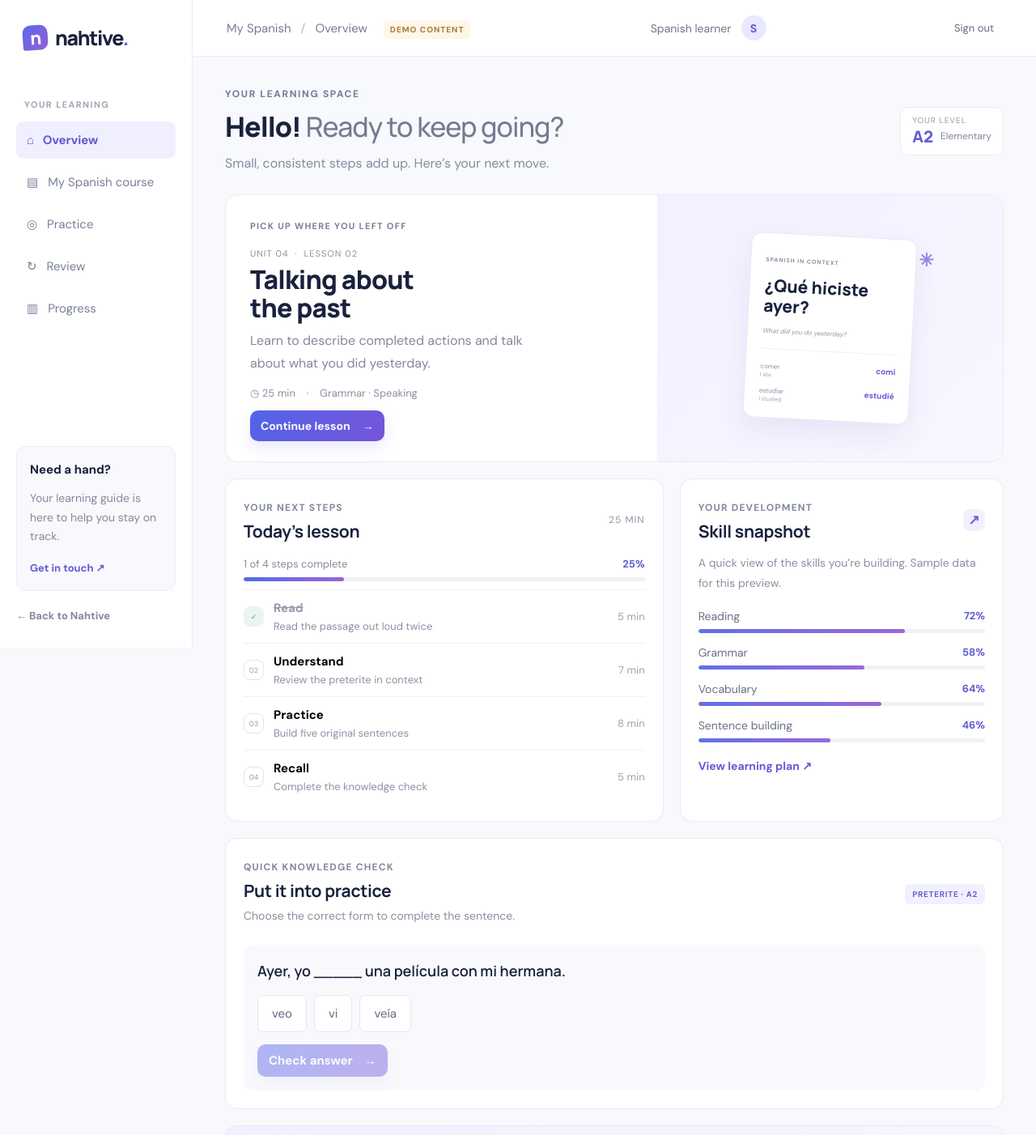
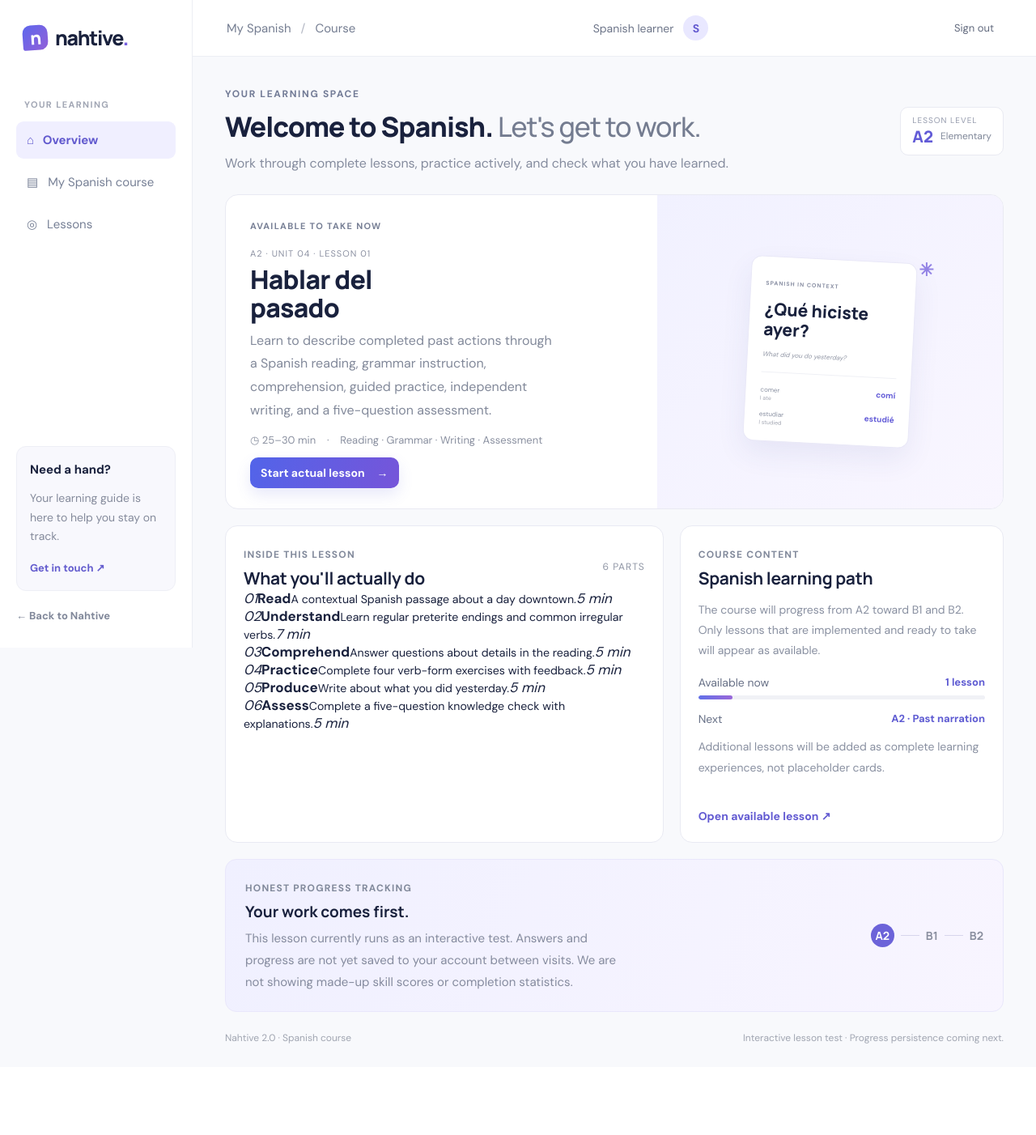
Before and after one commit to joshkhenry-sys/nahtive-2.0, a Next.js app: page /dashboard in a window 1280 px wide. Shown: the top 1402 px of the page at 81% size. After the commit the page ends 1318 px from the top, so only its background shows below. Built offline with nearby package versions, Linux system fonts and the light colour scheme.

Commit message:
Replace demo dashboard with actual lesson entry

```diff
--- a/app/dashboard/page.tsx
+++ b/app/dashboard/page.tsx
@@ -1,25 +1,76 @@
 "use client";
 import Link from "next/link";
-import { useState } from "react";
 import { signOut } from "@/app/auth/actions";
 
-const lessonSteps = ["Read the passage out loud twice", "Review the preterite in context", "Build five original sentences", "Complete the knowledge check"];
-
 export default function Dashboard() {
-  const [done,setDone] = useState([true,false,false,false]);
-  const [answer,setAnswer] = useState("");
-  const [checked,setChecked] = useState(false);
-  const count = done.filter(Boolean).length;
   return <main className="learner-app">
-    <aside className="learner-sidebar"><Link className="brand" href="/"><span className="brand-symbol">n</span><span>nahtive<span className="brand-dot">.</span></span></Link><div className="side-label">YOUR LEARNING</div><nav><a className="side-active" href="#overview">⌂ &nbsp; Overview</a><a href="#course-plan">▤ &nbsp; My Spanish course</a><a href="#today">◎ &nbsp; Practice</a><a href="#review">↻ &nbsp; Review</a><a href="#progress">▥ &nbsp; Progress</a></nav><div className="sidebar-bottom"><div className="help-card"><b>Need a hand?</b><p>Your learning guide is here to help you stay on track.</p><a href="mailto:hello@nahtive.com">Get in touch ↗</a></div><Link href="/">← Back to Nahtive</Link></div></aside>
-    <div className="learner-main"><header className="learner-topbar"><span>My Spanish <i>/</i> Overview <b>DEMO CONTENT</b></span><span className="learner-profile">Spanish learner <i>S</i></span><form action={signOut}><button className="logout-link" type="submit">Sign out</button></form></header>
-      <div className="learner-content" id="overview"><div className="welcome"><div><div className="eyebrow">YOUR LEARNING SPACE</div><h1>Hello! <span>Ready to keep going?</span></h1><p>Small, consistent steps add up. Here’s your next move.</p></div><div className="level-badge"><small>YOUR LEVEL</small><b>A2</b><span>Elementary</span></div></div>
-        <section className="continue-card"><div className="continue-copy"><small>PICK UP WHERE YOU LEFT OFF</small><div className="unit-label">UNIT 04 &nbsp;·&nbsp; LESSON 02</div><h2>Talking about<br/>the past</h2><p>Learn to describe completed actions and talk about what you did yesterday.</p><div className="lesson-meta">◷ 25 min &nbsp;&nbsp; · &nbsp;&nbsp; Grammar · Speaking</div><Link className="button button-primary" href="/lesson">Continue lesson <span>→</span></Link></div><div className="continue-art"><div className="spanish-card"><small>SPANISH IN CONTEXT</small><strong>¿Qué hiciste<br/>ayer?</strong><em>What did you do yesterday?</em><hr/><div><span>comer</span><b>comí</b><small>I ate</small></div><div><span>estudiar</span><b>estudié</b><small>I studied</small></div></div><b className="art-star">✳</b></div></section>
-        <div className="learner-grid"><section className="learner-card" id="today"><div className="card-title"><div><small>YOUR NEXT STEPS</small><h3>Today’s lesson</h3></div><span>25 MIN</span></div><div className="task-progress"><div><span>{count} of 4 steps complete</span><b>{Math.round(count/4*100)}%</b></div><div className="progress-line"><i style={{width:(count/4*100)+"%"}}/></div></div><div className="task-list">{lessonSteps.map((step,i)=><button className={done[i]?"task-done":""} key={step} onClick={()=>setDone(old=>old.map((v,j)=>i===j?!v:v))}><i>{done[i]?"✓":"0"+(i+1)}</i><span><b>{["Read","Understand","Practice","Recall"][i]}</b><small>{step}</small></span><em>{["5","7","8","5"][i]} min</em></button>)}</div></section>
-          <section className="learner-card" id="progress"><div className="card-title"><div><small>YOUR DEVELOPMENT</small><h3>Skill snapshot</h3></div><b className="snapshot-arrow">↗</b></div><p className="snapshot-copy">A quick view of the skills you’re building. Sample data for this preview.</p><div className="skill-list">{[["Reading",72],["Grammar",58],["Vocabulary",64],["Sentence building",46]].map(([label,value])=><div key={label}><div><span>{label}</span><b>{value}%</b></div><div className="skill-line"><i style={{width:value+"%"}}/></div></div>)}</div><a className="learn-more" href="#course-plan">View learning plan ↗</a></section></div>
-        <section className="learner-card knowledge-card" id="review"><div className="knowledge-head"><div><small>QUICK KNOWLEDGE CHECK</small><h3>Put it into practice</h3><p>Choose the correct form to complete the sentence.</p></div><b>PRETERITE · A2</b></div><div className="question-area"><p>Ayer, yo _____ una película con mi hermana.</p><div className="choice-list">{["veo","vi","veía"].map(option=><button key={option} className={(answer===option?"choice-selected ":"")+(checked&&option==="vi"?"choice-correct ":"")+(checked&&answer===option&&option!=="vi"?"choice-wrong":"")} onClick={()=>{setAnswer(option);setChecked(false);}}>{option}</button>)}</div>{checked&&<p className={answer==="vi"?"feedback good":"feedback bad"}>{answer==="vi"?"Correct. “Ayer” places the completed action in the past, so “vi” is the preterite form.":"Not quite. The sentence describes one completed action yesterday. The preterite form of “ver” is “vi”."}</p>}<button className="button button-primary check-button" disabled={!answer} onClick={()=>setChecked(true)}>Check answer <span>→</span></button></div></section>
-        <section className="next-card" id="course-plan"><div><small>COMING UP</small><h3>Keep building your Spanish.</h3><p>Your course will guide you through grammar, reading, vocabulary, and real communication—one clear step at a time.</p></div><div className="next-levels"><b>A2</b><i/><span>B1</span><i/><span>B2</span></div></section>
-        <footer className="learner-footer"><span>Nahtive 2.0 · Learning with intention.</span><span>Preview build · Your progress isn’t saved yet.</span></footer>
+    <aside className="learner-sidebar">
+      <Link className="brand" href="/"><span className="brand-symbol">n</span><span>nahtive<span className="brand-dot">.</span></span></Link>
+      <div className="side-label">YOUR LEARNING</div>
+      <nav>
+        <a className="side-active" href="#overview">⌂ &nbsp; Overview</a>
+        <a href="#course-plan">▤ &nbsp; My Spanish course</a>
+        <a href="#available-lessons">◎ &nbsp; Lessons</a>
+      </nav>
+      <div className="sidebar-bottom">
+        <div className="help-card"><b>Need a hand?</b><p>Your learning guide is here to help you stay on track.</p><a href="mailto:hello@nahtive.com">Get in touch ↗</a></div>
+        <Link href="/">← Back to Nahtive</Link>
+      </div>
+    </aside>
+    <div className="learner-main">
+      <header className="learner-topbar">
+        <span>My Spanish <i>/</i> Course</span>
+        <span className="learner-profile">Spanish learner <i>S</i></span>
+        <form action={signOut}><button className="logout-link" type="submit">Sign out</button></form>
+      </header>
+      <div className="learner-content" id="overview">
+        <div className="welcome">
+          <div><div className="eyebrow">YOUR LEARNING SPACE</div><h1>Welcome to Spanish. <span>Let's get to work.</span></h1><p>Work through complete lessons, practice actively, and check what you have learned.</p></div>
+          <div className="level-badge"><small>LESSON LEVEL</small><b>A2</b><span>Elementary</span></div>
+        </div>
+        <section className="continue-card" id="available-lessons">
+          <div className="continue-copy">
+            <small>AVAILABLE TO TAKE NOW</small>
+            <div className="unit-label">A2 · UNIT 04 · LESSON 01</div>
+            <h2>Hablar del<br/>pasado</h2>
+            <p>Learn to describe completed past actions through a Spanish reading, grammar instruction, comprehension, guided practice, independent writing, and a five-question assessment.</p>
+            <div className="lesson-meta">◷ 25–30 min &nbsp;&nbsp; · &nbsp;&nbsp; Reading · Grammar · Writing · Assessment</div>
+            <Link className="button button-primary" href="/lesson">Start actual lesson <span>→</span></Link>
+          </div>
+          <div className="continue-art">
+            <div className="spanish-card"><small>SPANISH IN CONTEXT</small><strong>¿Qué hiciste<br/>ayer?</strong><em>What did you do yesterday?</em><hr/><div><span>comer</span><b>comí</b><small>I ate</small></div><div><span>estudiar</span><b>estudié</b><small>I studied</small></div></div>
+            <b className="art-star">✳</b>
+          </div>
+        </section>
+        <div className="learner-grid" id="course-plan">
+          <section className="learner-card">
+            <div className="card-title"><div><small>INSIDE THIS LESSON</small><h3>What you'll actually do</h3></div><span>6 PARTS</span></div>
+            <div className="task-list">
+              {[
+                ["01","Read","A contextual Spanish passage about a day downtown.","5 min"],
+                ["02","Understand","Learn regular preterite endings and common irregular verbs.","7 min"],
+                ["03","Comprehend","Answer questions about details in the reading.","5 min"],
+                ["04","Practice","Complete four verb-form exercises with feedback.","5 min"],
+                ["05","Produce","Write about what you did yesterday.","5 min"],
+                ["06","Assess","Complete a five-question knowledge check with explanations.","5 min"]
+              ].map(([number,title,description,time])=><div className="task-row" key={number}><i>{number}</i><span><b>{title}</b><small>{description}</small></span><em>{time}</em></div>)}
+            </div>
+          </section>
+          <section className="learner-card">
+            <div className="card-title"><div><small>COURSE CONTENT</small><h3>Spanish learning path</h3></div></div>
+            <p className="snapshot-copy">The course will progress from A2 toward B1 and B2. Only lessons that are implemented and ready to take will appear as available.</p>
+            <div className="skill-list">
+              <div><div><span>Available now</span><b>1 lesson</b></div><div className="skill-line"><i style={{width:"12%"}}/></div></div>
+              <div><div><span>Next</span><b>A2 · Past narration</b></div><p className="snapshot-copy">Additional lessons will be added as complete learning experiences, not placeholder cards.</p></div>
+            </div>
+            <Link className="learn-more" href="/lesson">Open available lesson ↗</Link>
+          </section>
+        </div>
+        <section className="next-card">
+          <div><small>HONEST PROGRESS TRACKING</small><h3>Your work comes first.</h3><p>This lesson currently runs as an interactive test. Answers and progress are not yet saved to your account between visits. We are not showing made-up skill scores or completion statistics.</p></div>
+          <div className="next-levels"><b>A2</b><i/><span>B1</span><i/><span>B2</span></div>
+        </section>
+        <footer className="learner-footer"><span>Nahtive 2.0 · Spanish course</span><span>Interactive lesson test · Progress persistence coming next.</span></footer>
       </div>
     </div>
   </main>;
```
